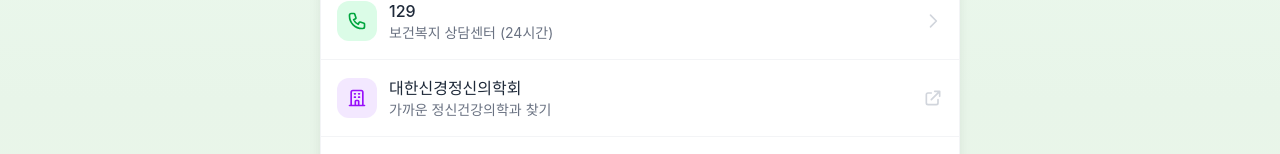
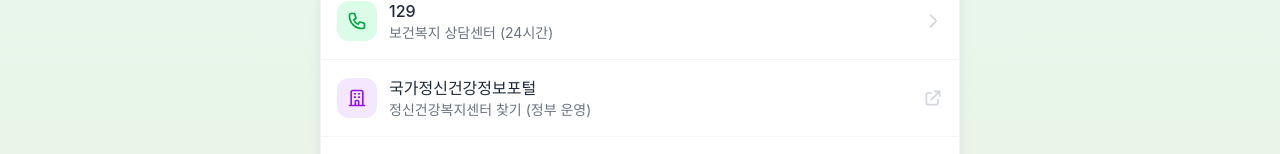
Before and after one commit to wrtn-edu-swu-bootcamp/project_42, a Next.js app: page /safety in a window 1280 px wide. Shown: the part 524-678 px from the top of the page. Built offline with nearby package versions, Linux system fonts and the light colour scheme.

Commit message:
Replace broken psychiatry link with government mental health portal

```diff
--- a/app/safety/page.tsx
+++ b/app/safety/page.tsx
@@ -80,7 +80,7 @@
             </button>
 
             <button
-              onClick={() => window.open('https://www.psychiatry.or.kr', '_blank', 'noopener,noreferrer')}
+              onClick={() => window.open('https://www.mentalhealth.go.kr', '_blank', 'noopener,noreferrer')}
               className="w-full p-4 flex items-center gap-3 hover:bg-gray-50 transition-colors text-left"
             >
               <div className="w-10 h-10 bg-purple-100 rounded-xl flex items-center justify-center">
@@ -89,8 +89,8 @@
                 </svg>
               </div>
               <div className="flex-1">
-                <p className="font-medium text-gray-800">대한신경정신의학회</p>
-                <p className="text-sm text-gray-500">가까운 정신건강의학과 찾기</p>
+                <p className="font-medium text-gray-800">국가정신건강정보포털</p>
+                <p className="text-sm text-gray-500">정신건강복지센터 찾기 (정부 운영)</p>
               </div>
               <svg className="w-5 h-5 text-gray-300" fill="none" stroke="currentColor" viewBox="0 0 24 24">
                 <path strokeLinecap="round" strokeLinejoin="round" strokeWidth={2} d="M10 6H6a2 2 0 00-2 2v10a2 2 0 002 2h10a2 2 0 002-2v-4M14 4h6m0 0v6m0-6L10 14" />
```
